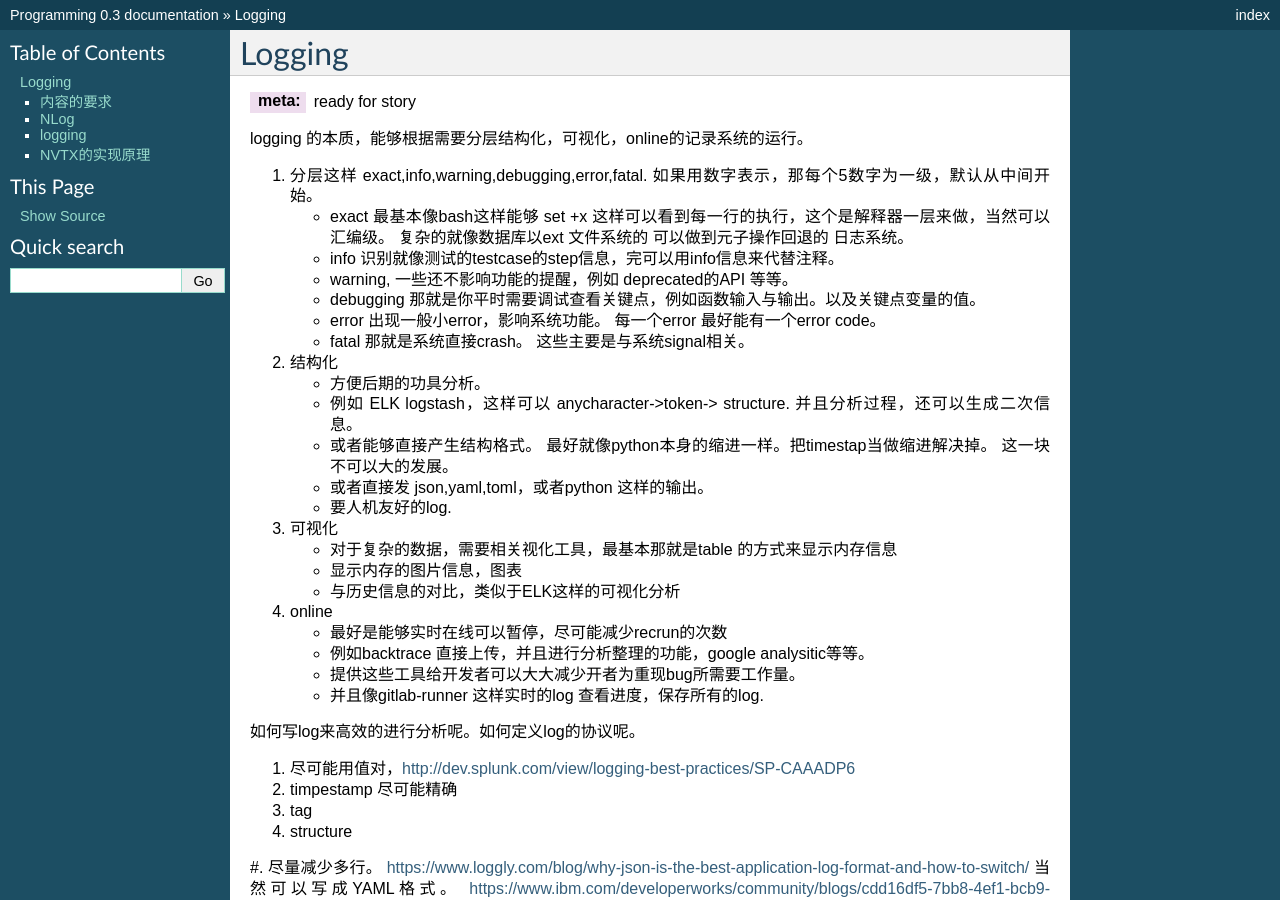
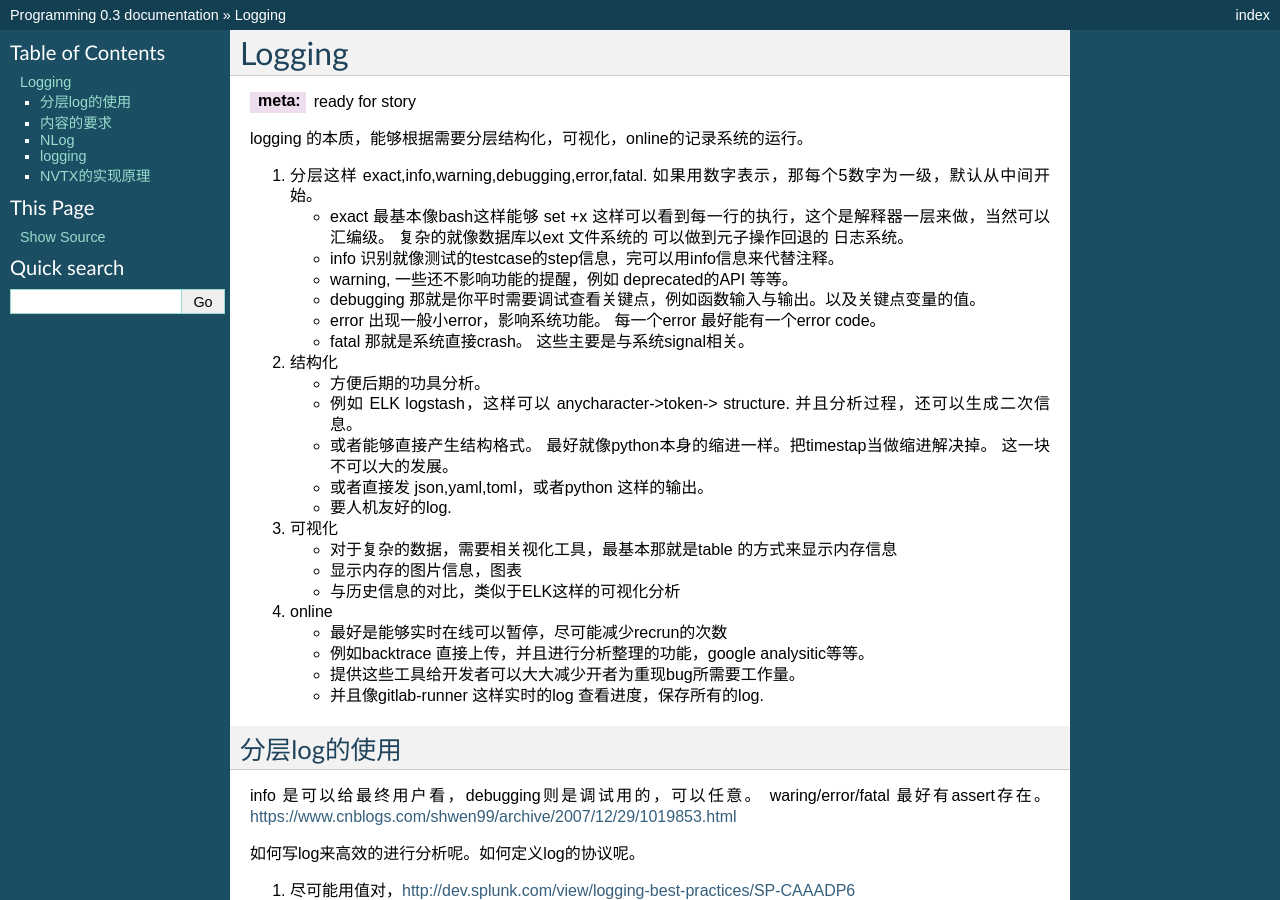
Before and after one commit to gwli/Programming, a Sphinx documentation site: the page built from source/content/Stage_2/logging.rst, in a window 1280 px wide and 900 px high. Built offline with Sphinx 7.4.7, drawn with Linux system fonts in a browser that asks for light colours.

Commit message:
log分级设计

```diff
--- a/source/content/Stage_2/logging.rst
+++ b/source/content/Stage_2/logging.rst
@@ -38,6 +38,12 @@ logging 的本质，能够根据需要分层结构化，可视化，online的记
    * 提供这些工具给开发者可以大大减少开者为重现bug所需要工作量。
    * 并且像gitlab-runner 这样实时的log 查看进度，保存所有的log.
 
+
+分层log的使用
+============
+
+info 是可以给最终用户看，debugging则是调试用的，可以任意。 waring/error/fatal 最好有assert存在。
+https://www.cnblogs.com/shwen99/archive/2007/12/29/1019853.html
 
 如何写log来高效的进行分析呢。如何定义log的协议呢。
 
```
